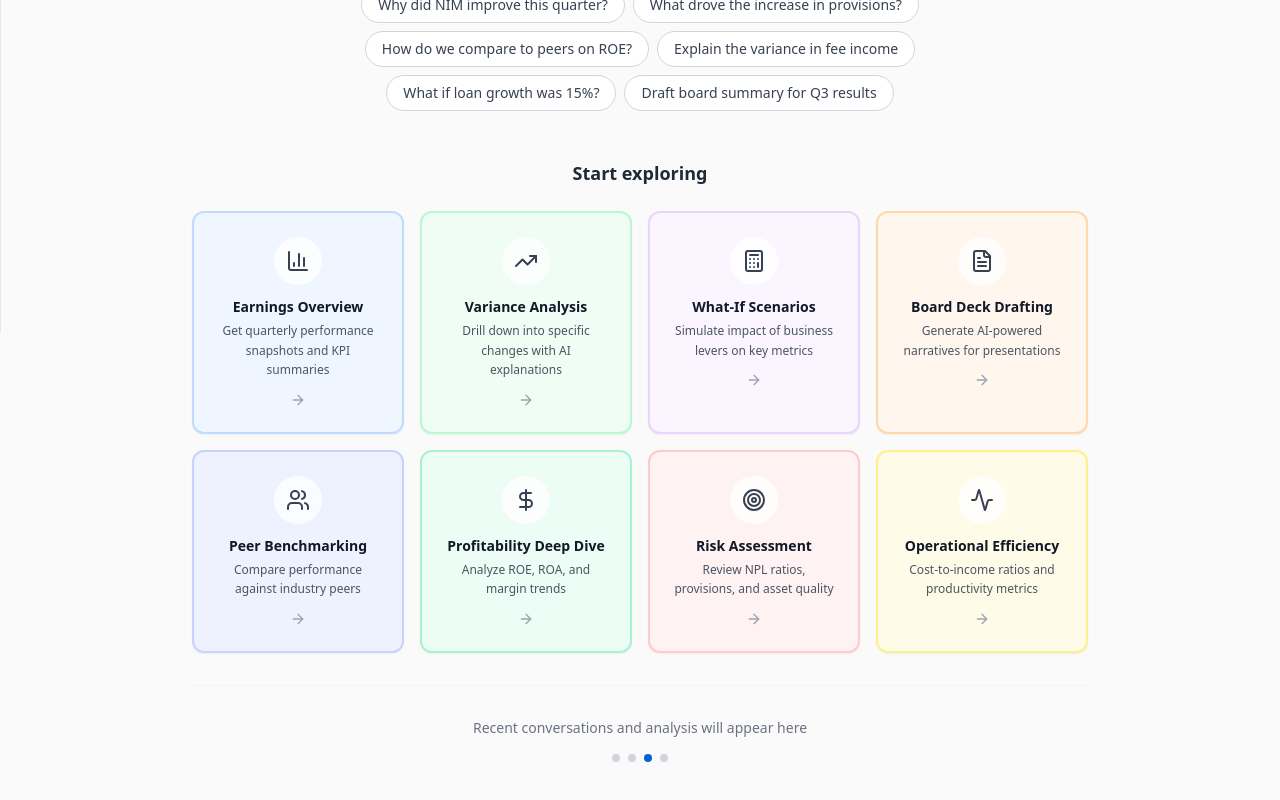
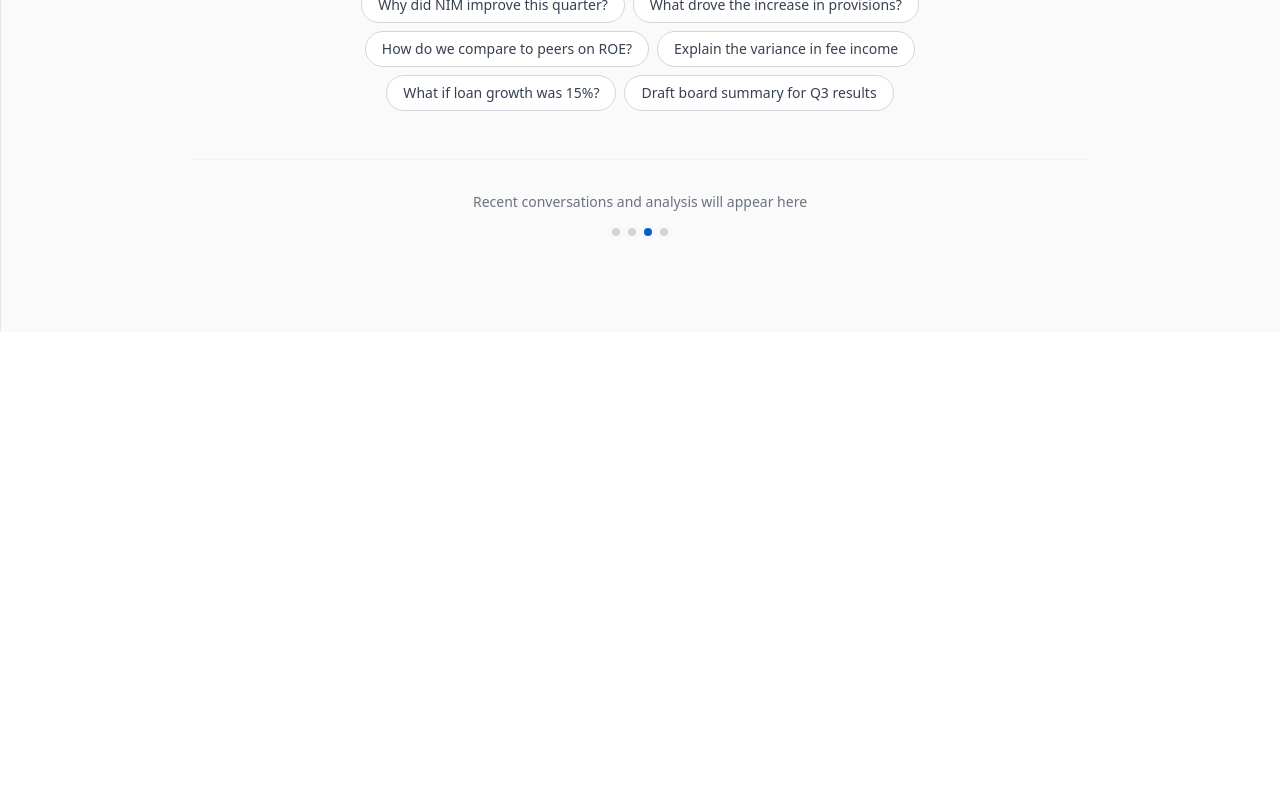
Before and after one commit to arunchangotra/project, a Next.js app: page / in a window 1280 px wide. Shown: the part 468-1268 px from the top of the page. After the commit the page ends 800 px from the top, so only its background shows below. Built offline with nearby package versions, Linux system fonts and the light colour scheme.

Commit message:
feat: move "Start exploring" section to sidebar
Remove feature cards from main page and keep in chat sidebar navigation.

#VERCEL_SKIP

Co-authored-by: Arun Changotra <109659502+arunchangotra@users.noreply.github.com>

```diff
--- a/app/page.tsx
+++ b/app/page.tsx
@@ -1,109 +1,13 @@
 "use client"
 
-import type React from "react"
-
 import { useState } from "react"
-import { Card, CardContent } from "@/components/ui/card"
 import { Button } from "@/components/ui/button"
 import { Input } from "@/components/ui/input"
-import {
-  BarChart3,
-  TrendingUp,
-  Calculator,
-  FileText,
-  Search,
-  Send,
-  Sparkles,
-  Target,
-  Users,
-  DollarSign,
-  Activity,
-  ArrowRight,
-} from "lucide-react"
-import { useRouter } from "next/navigation"
-import { cn } from "@/lib/utils"
-
-interface FeatureCard {
-  id: string
-  title: string
-  description: string
-  icon: React.ComponentType<{ className?: string }>
-  color: string
-  route?: string
-  action?: () => void
-}
+import { Search, Send, Sparkles } from "lucide-react"
 
 export default function ChatDashboard() {
-  const router = useRouter()
   const [chatInput, setChatInput] = useState("")
   const [isTyping, setIsTyping] = useState(false)
-
-  const featureCards: FeatureCard[] = [
-    {
-      id: "earnings-overview",
-      title: "Earnings Overview",
-      description: "Get quarterly performance snapshots and KPI summaries",
-      icon: BarChart3,
-      color: "bg-blue-50 border-blue-200 hover:bg-blue-100",
-      route: "/dashboard",
-    },
-    {
-      id: "variance-analysis",
-      title: "Variance Analysis",
-      description: "Drill down into specific changes with AI explanations",
-      icon: TrendingUp,
-      color: "bg-green-50 border-green-200 hover:bg-green-100",
-      route: "/variance",
-    },
-    {
-      id: "what-if-scenarios",
-      title: "What-If Scenarios",
-      description: "Simulate impact of business levers on key metrics",
-      icon: Calculator,
-      color: "bg-purple-50 border-purple-200 hover:bg-purple-100",
-      route: "/scenarios",
-    },
-    {
-      id: "board-deck",
-      title: "Board Deck Drafting",
-      description: "Generate AI-powered narratives for presentations",
-      icon: FileText,
-      color: "bg-orange-50 border-orange-200 hover:bg-orange-100",
-      route: "/board-deck",
-    },
-    {
-      id: "peer-comparison",
-      title: "Peer Benchmarking",
-      description: "Compare performance against industry peers",
-      icon: Users,
-      color: "bg-indigo-50 border-indigo-200 hover:bg-indigo-100",
-      action: () => handleQuickAction("Show me how we compare to industry peers"),
-    },
-    {
-      id: "profitability-analysis",
-      title: "Profitability Deep Dive",
-      description: "Analyze ROE, ROA, and margin trends",
-      icon: DollarSign,
-      color: "bg-emerald-50 border-emerald-200 hover:bg-emerald-100",
-      action: () => handleQuickAction("Analyze our profitability metrics and trends"),
-    },
-    {
-      id: "risk-metrics",
-      title: "Risk Assessment",
-      description: "Review NPL ratios, provisions, and asset quality",
-      icon: Target,
-      color: "bg-red-50 border-red-200 hover:bg-red-100",
-      action: () => handleQuickAction("What's our current risk profile and asset quality?"),
-    },
-    {
-      id: "efficiency-metrics",
-      title: "Operational Efficiency",
-      description: "Cost-to-income ratios and productivity metrics",
-      icon: Activity,
-      color: "bg-yellow-50 border-yellow-200 hover:bg-yellow-100",
-      action: () => handleQuickAction("How efficient are our operations this quarter?"),
-    },
-  ]
 
   const quickPrompts = [
     "Why did NIM improve this quarter?",
@@ -113,20 +17,6 @@ export default function ChatDashboard() {
     "What if loan growth was 15%?",
     "Draft board summary for Q3 results",
   ]
-
-  const handleCardClick = (card: FeatureCard) => {
-    if (card.route) {
-      router.push(card.route)
-    } else if (card.action) {
-      card.action()
-    }
-  }
-
-  const handleQuickAction = (prompt: string) => {
-    setChatInput(prompt)
-    // This would typically open the chat interface with the prompt
-    // For now, we'll simulate it by setting the input
-  }
 
   const handleSendMessage = () => {
     if (!chatInput.trim()) return
@@ -203,36 +93,6 @@ export default function ChatDashboard() {
         </div>
       </div>
 
-      {/* Feature Cards Grid */}
-      <div className="mb-8">
-        <h2 className="text-lg font-semibold text-gray-800 mb-6 text-center">Start exploring</h2>
-        <div className="grid grid-cols-1 md:grid-cols-2 lg:grid-cols-4 gap-4">
-          {featureCards.map((card) => {
-            const IconComponent = card.icon
-            return (
-              <Card
-                key={card.id}
-                className={cn("cursor-pointer transition-all duration-200 hover:shadow-lg border-2 group", card.color)}
-                onClick={() => handleCardClick(card)}
-              >
-                <CardContent className="p-6">
-                  <div className="flex flex-col items-center text-center space-y-3">
-                    <div className="p-3 rounded-full bg-white/80 group-hover:bg-white transition-colors duration-200">
-                      <IconComponent className="h-6 w-6 text-gray-700" />
-                    </div>
-                    <div>
-                      <h3 className="font-semibold text-gray-900 mb-1 text-sm">{card.title}</h3>
-                      <p className="text-xs text-gray-600 leading-relaxed">{card.description}</p>
-                    </div>
-                    <ArrowRight className="h-4 w-4 text-gray-400 group-hover:text-gray-600 transition-colors duration-200" />
-                  </div>
-                </CardContent>
-              </Card>
-            )
-          })}
-        </div>
-      </div>
-
       {/* Recent Activity Hint */}
       <div className="text-center py-8 border-t border-gray-100">
         <p className="text-sm text-gray-500 mb-4">Recent conversations and analysis will appear here</p>
--- a/components/chat-interface.tsx
+++ b/components/chat-interface.tsx
@@ -1,12 +1,12 @@
 "use client"
 
 import { useState, useEffect } from "react"
-import { Card, CardContent, CardHeader, CardTitle } from "@/components/ui/card"
+import { Card, CardContent, CardDescription, CardHeader, CardTitle } from "@/components/ui/card"
 import { Button } from "@/components/ui/button"
 import { Input } from "@/components/ui/input"
 import { Badge } from "@/components/ui/badge"
 import { ScrollArea } from "@/components/ui/scroll-area"
-import { Send, Copy } from "lucide-react"
+import { Send, Copy, Sparkles, ChevronUp, ChevronDown } from "lucide-react"
 
 interface ChatMessage {
   id: string
@@ -21,6 +21,14 @@ interface ChatInterfaceProps {
   initialMessage: string | null
 }
 
+const promptSuggestions = [
+  "Why did net interest margin drop?",
+  "How did SME loans perform vs last quarter?",
+  "What drove the increase in provisions?",
+  "Compare our NIM to industry peers",
+  "Explain the fee income variance",
+]
+
 export function ChatInterface({ isMaximized, initialMessage }: ChatInterfaceProps) {
   const [messages, setMessages] = useState<ChatMessage[]>([
     {
@@ -33,6 +41,7 @@ export function ChatInterface({ isMaximized, initialMessage }: ChatInterfaceProp
   ])
   const [input, setInput] = useState("")
   const [isLoading, setIsLoading] = useState(false)
+  const [showQuickQuestions, setShowQuickQuestions] = useState(true)
 
   // Effect to handle initial message from AIChatInput
   useEffect(() => {
@@ -97,6 +106,46 @@ export function ChatInterface({ isMaximized, initialMessage }: ChatInterfaceProp
 
   return (
     <div className="flex flex-col h-full">
+      {isMaximized && (
+        <Card className="shadow-lg rounded-xl border-none mb-4">
+          <CardHeader className="pb-2 flex flex-row items-center justify-between">
+            <div>
+              <CardTitle className="text-base font-semibold flex items-center space-x-2 text-gray-800">
+                <Sparkles className="h-4 w-4 text-apple-blue-600" />
+                <span>Quick Questions</span>
+              </CardTitle>
+              <CardDescription className="text-sm text-gray-600">Click to ask common questions</CardDescription>
+            </div>
+            <Button
+              variant="ghost"
+              size="icon"
+              onClick={() => setShowQuickQuestions((prev) => !prev)}
+              className="h-8 w-8 text-gray-600 hover:bg-gray-100"
+            >
+              {showQuickQuestions ? <ChevronUp className="h-4 w-4" /> : <ChevronDown className="h-4 w-4" />}
+              <span className="sr-only">{showQuickQuestions ? "Collapse" : "Expand"} quick questions</span>
+            </Button>
+          </CardHeader>
+          {showQuickQuestions && (
+            <CardContent>
+              <div className="space-y-2">
+                {promptSuggestions.map((suggestion, index) => (
+                  <Button
+                    key={index}
+                    variant="outline"
+                    size="sm"
+                    className="w-full text-left justify-start h-auto p-2 text-xs rounded-lg border-gray-300 text-gray-700 hover:bg-apple-gray-100"
+                    onClick={() => handleSend(suggestion)}
+                  >
+                    {suggestion}
+                  </Button>
+                ))}
+              </div>
+            </CardContent>
+          )}
+        </Card>
+      )}
+
       <Card className="shadow-lg rounded-xl border-none flex flex-col flex-1">
         <CardHeader className="pb-2">
           <CardTitle className="text-base font-semibold text-gray-800">Chat</CardTitle>
```
